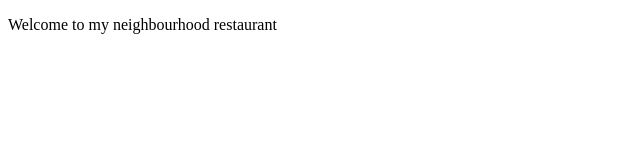
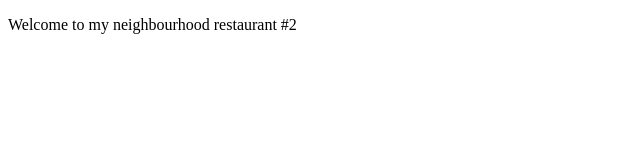
Before and after one commit to olvemaudal/OlvesKitchen, a plain HTML site: page docs/index.html in a window 1280 px wide. Shown: the full height of the page, 0-640 px from the left. Drawn offline with Linux system fonts and the light colour scheme.

Commit message:
Update index.html

```diff
--- a/docs/index.html
+++ b/docs/index.html
@@ -5,6 +5,6 @@
     <title>Olves Kitchen</title>
   </head>
   <body>
-    <p>Welcome to my neighbourhood restaurant</p>
+    <p>Welcome to my neighbourhood restaurant #2</p>
   </body>
 </html>
```
